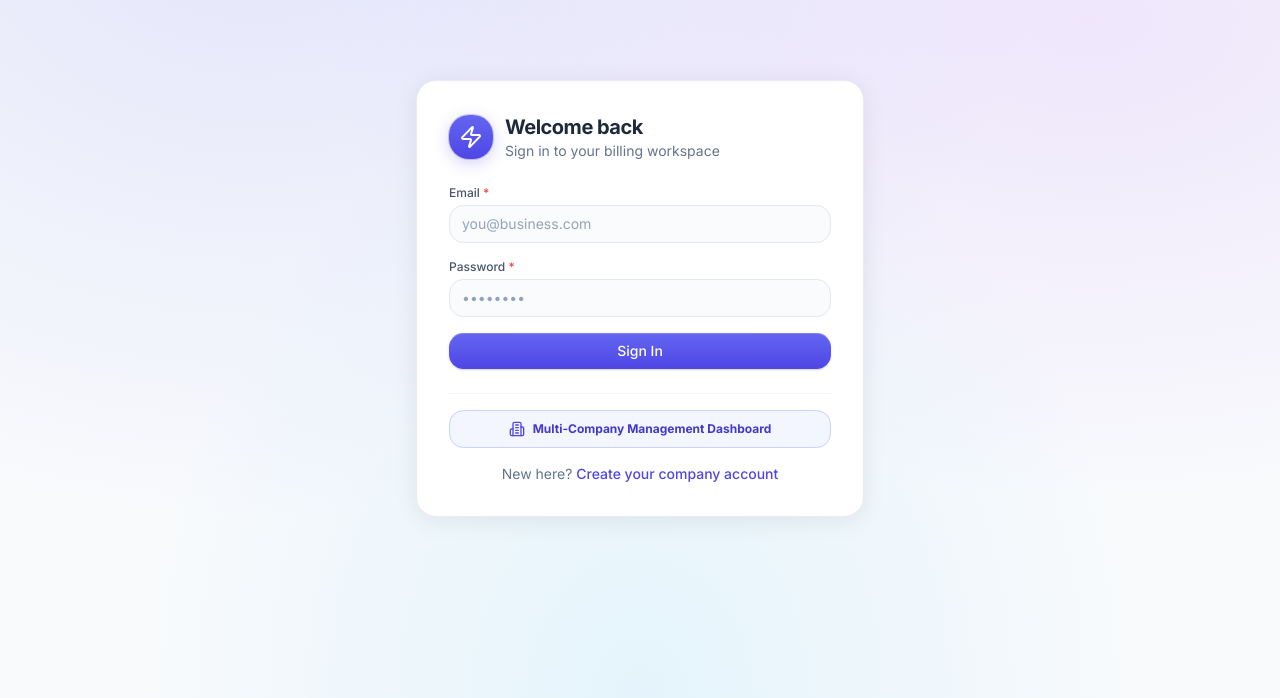
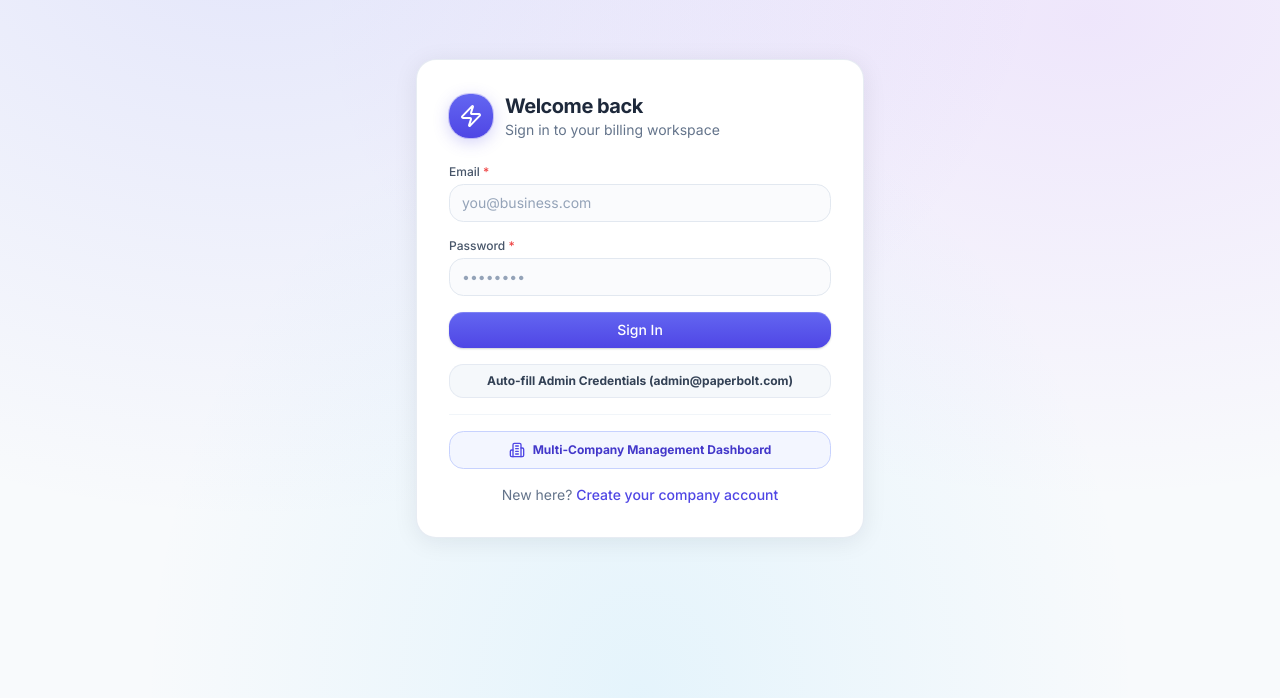
Before and after one commit to pratap-ku-das/Invoice, a React (Vite) app in the folder client/: page /login in a window 1280 px wide. Shown: the part 102-800 px from the top of the page. Built offline with nearby package versions, Linux system fonts and the light colour scheme; no server answers.

Commit message:
Auto-seed Super Admin credentials (admin@paperbolt.com / Admin@123) and add 1-click login helper

```diff
--- a/client/src/pages/auth/Login.tsx
+++ b/client/src/pages/auth/Login.tsx
@@ -23,6 +23,7 @@ export default function Login() {
   const {
     register,
     handleSubmit,
+    setValue,
     formState: { errors },
   } = useForm<FormData>({ resolver: zodResolver(schema) });
 
@@ -74,8 +75,21 @@ export default function Login() {
           </Button>
         </form>
 
+        <div className="mt-4 flex gap-2">
+          <button
+            type="button"
+            onClick={() => {
+              setValue('email', 'admin@paperbolt.com');
+              setValue('password', 'Admin@123');
+            }}
+            className="flex-1 rounded-xl border border-slate-200/80 bg-slate-100/70 py-2 px-3 text-xs font-bold text-slate-700 hover:bg-slate-200 transition dark:border-slate-800 dark:bg-slate-900 dark:text-slate-300"
+          >
+            Auto-fill Admin Credentials (admin@paperbolt.com)
+          </button>
+        </div>
+
         {/* Multi-Company Management Dashboard Direct Button */}
-        <div className="mt-6 pt-4 border-t border-slate-100 dark:border-slate-800">
+        <div className="mt-4 pt-4 border-t border-slate-100 dark:border-slate-800">
           <button
             type="button"
             onClick={() => navigate('/admin/companies')}
```
Also changed, not shown: 1 other file (tests, documents, lock files or other folders).
